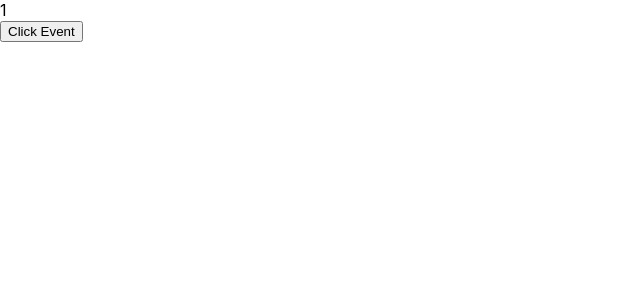
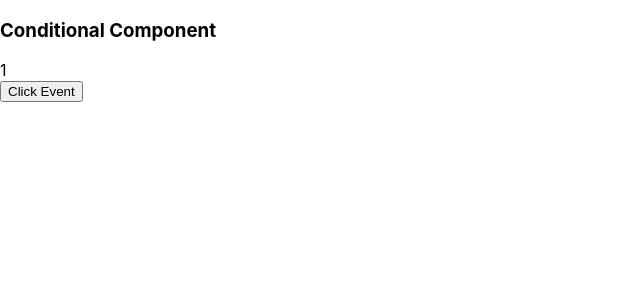
Before and after one commit to lata-makdiya/my-app, a React (Create React App) app: page / in a window 1280 px wide. Shown: the top 300 px of the page, without its empty margins (0-640 px from the left). Built offline with nearby package versions, Linux system fonts and the light colour scheme.

Commit message:
condition rendering

```diff
--- a/src/Practice.js
+++ b/src/Practice.js
@@ -23,6 +23,7 @@ function Practice() {
 
   // console.log(firstMenu, secondMenu);
    console.log('component rendered');
+   let conditionalRending = true;
   return (
     // <h1>Hello World!, we are programming in {lang}</h1>
     // <div>
@@ -39,6 +40,9 @@ function Practice() {
     // </>
 
     <div onClickCapture={clickCapture}>
+
+      {conditionalRending ? <h3>Conditional Component</h3> : ''}
+
       {/* <div>{message}</div> */}
       <div>{msg1}</div>
       {/* We can change name of default import, not named import */}
```
